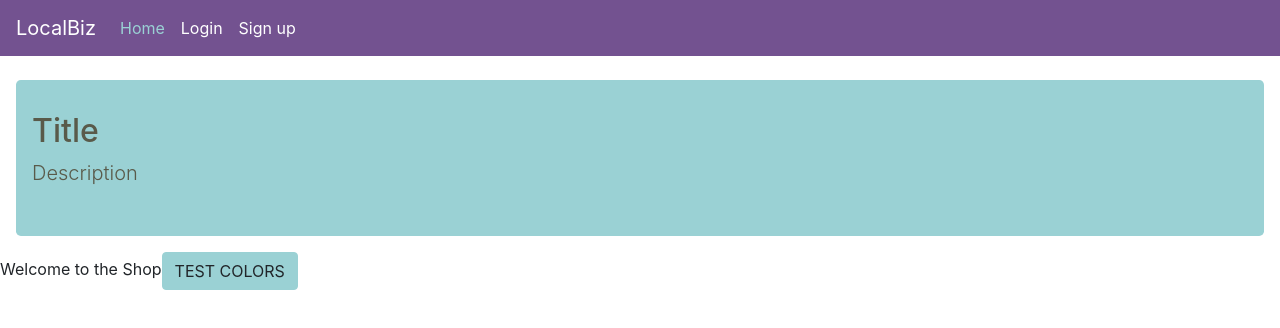
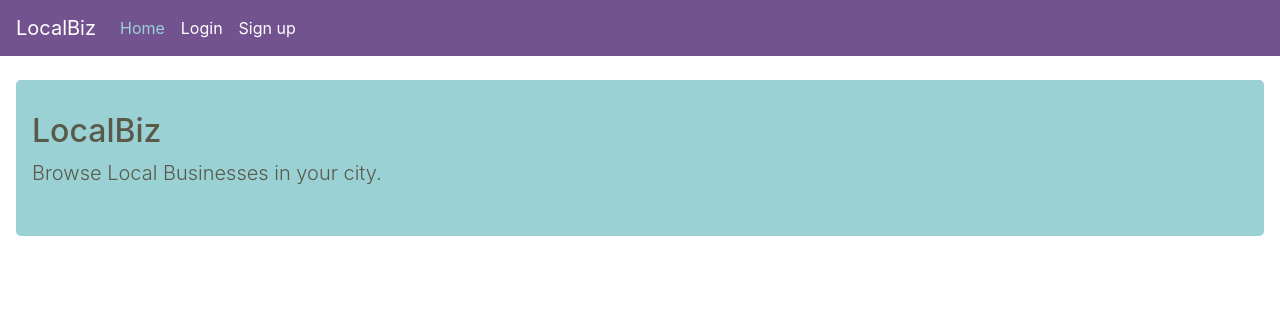
Before and after one commit to CoderGuy614/LocalBiz, a React (Create React App) app in the folder client/: page / in a window 1280 px wide. Shown: the top 328 px of the page. Built offline with nearby package versions, Linux system fonts and the light colour scheme.

Commit message:
Add Route and Method to Get All Biz, Remove Item field from Biz Schema

```diff
--- a/client/src/components/core/Shop.js
+++ b/client/src/components/core/Shop.js
@@ -4,10 +4,10 @@ import { Button } from "react-bootstrap";
 
 const Shop = () => {
   return (
-    <Layout>
-      Welcome to the Shop
-      <Button variant="primary">TEST COLORS</Button>
-    </Layout>
+    <Layout
+      title="LocalBiz"
+      description="Browse Local Businesses in your city."
+    ></Layout>
   );
 };
 
```
Also changed, not shown: client/src/components/core/apiCore.js (+7 -0 lines).
